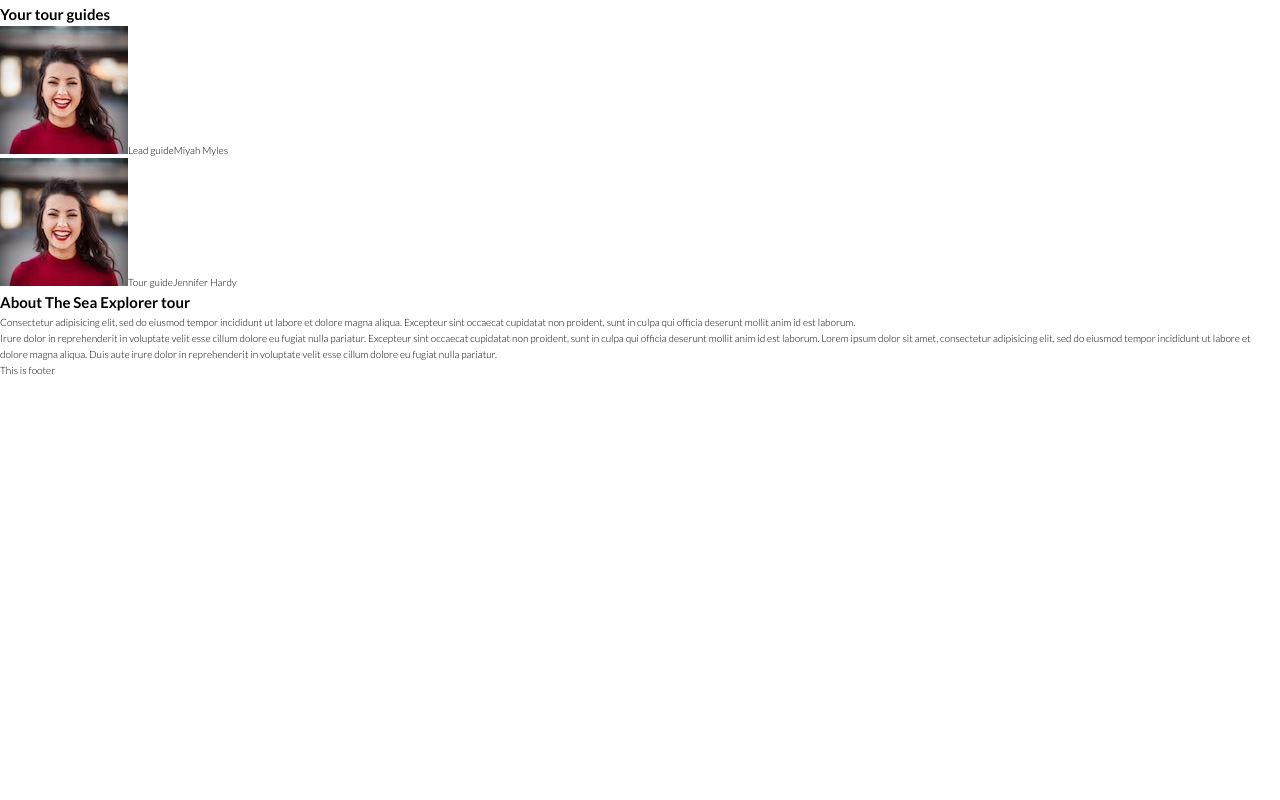
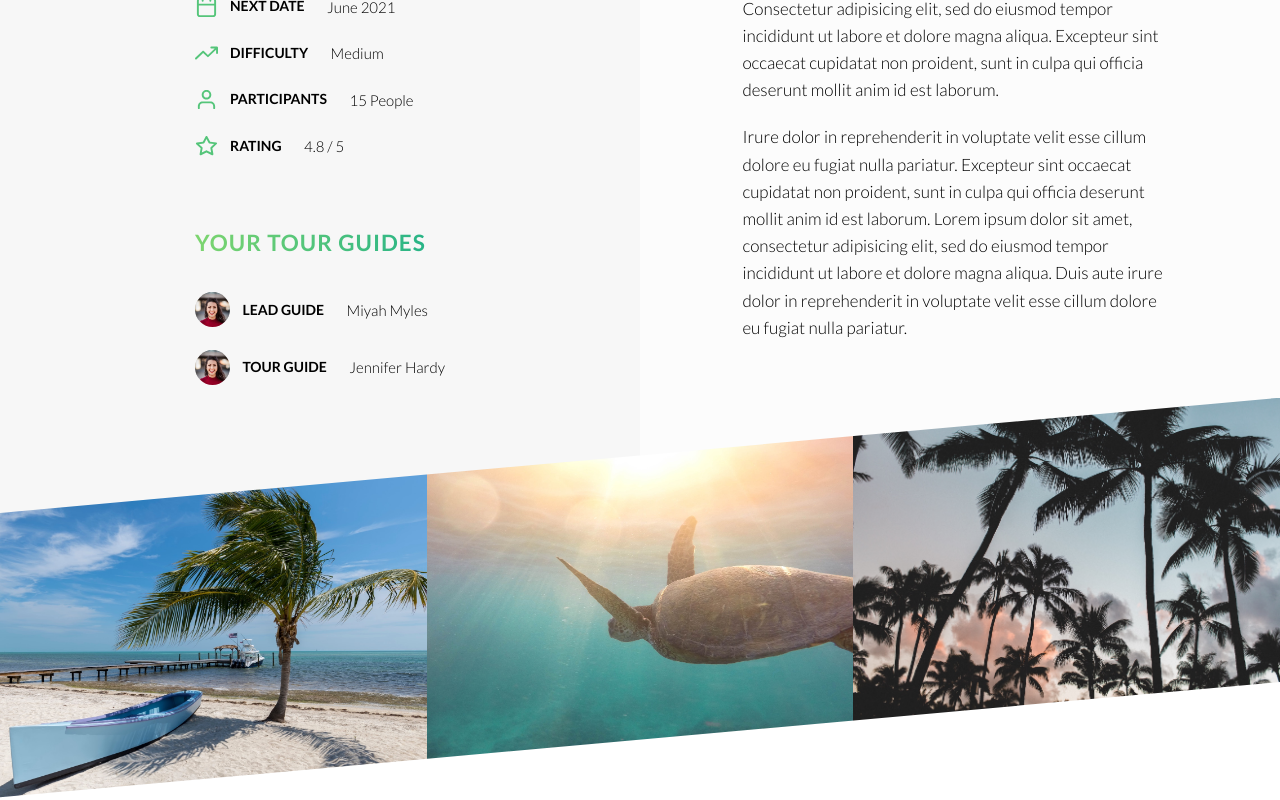
Before and after one commit to BoyanLiuu/React-Go-Tour-Website, a React (Create React App) app in the folder client/: page /tour/1 in a window 1280 px wide. Shown: the part 700-1500 px from the top of the page. Before the commit the page ends 1078 px from the top, so only its background shows below. Built offline with nearby package versions, Linux system fonts and the light colour scheme.

Commit message:
finished tour pics and tour desc

```diff
--- a/client/public/index.html
+++ b/client/public/index.html
@@ -14,6 +14,7 @@
             href="https://fonts.googleapis.com/css?family=Lato:300,300i,700"
             rel="stylesheet"
         />
+
         <!--
       manifest.json provides metadata used when your web app is installed on a
       user's mobile device or desktop. See https://developers.google.com/web/fundamentals/web-app-manifest/
--- a/client/src/Theme.js
+++ b/client/src/Theme.js
@@ -26,4 +26,7 @@ export const GlobalStyle = createGlobalStyle`
     a{
         text-decoration:none;
     }
+    .ma-bt-lg {
+    margin-bottom: 3.5rem !important;
+}
 `;
--- a/client/src/components/Tour/TourDesc.js
+++ b/client/src/components/Tour/TourDesc.js
@@ -7,99 +7,205 @@ import user from '../../assets/img/tourPageIcons/user.svg';
 import star from '../../assets/img/tourPageIcons/star.svg';
 
 import tempPhoto from '../../assets/img/users/user-12.jpg';
-const StyledDesc = styled.section``;
+const StyledDesc = styled.section`
+    background-color: #fcfcfc;
+    margin-top: calc(0px - var(--section-rotate));
+    display: -webkit-box;
+    display: -ms-flexbox;
+    display: flex;
+
+    & > * {
+        padding: 0 8vw;
+        padding-top: 14vw;
+        padding-bottom: calc(1vw + var(--section-rotate));
+        -webkit-box-flex: 0;
+        -ms-flex: 0 0 50%;
+        flex: 0 0 50%;
+    }
+
+    .overview-box {
+        background-color: #f7f7f7;
+        display: -webkit-box;
+        display: -ms-flexbox;
+        display: flex;
+        -webkit-box-pack: center;
+        -ms-flex-pack: center;
+        justify-content: center;
+    }
+    .overview-box__group:not(:last-child) {
+        margin-bottom: 7rem;
+    }
+
+    .heading-secondary {
+        font-size: 2.25rem;
+        text-transform: uppercase;
+        font-weight: 700;
+        background-image: -webkit-gradient(
+            linear,
+            left top,
+            right top,
+            from(#7dd56f),
+            to(#28b487)
+        );
+        background-image: linear-gradient(to right, #7dd56f, #28b487);
+        -webkit-background-clip: text;
+        color: transparent;
+        letter-spacing: 0.1rem;
+        line-height: 1.3;
+        display: inline-block;
+    }
+    .overview-box__detail {
+        font-size: 1.5rem;
+        display: -webkit-box;
+        display: -ms-flexbox;
+        display: flex;
+        -webkit-box-align: center;
+        -ms-flex-align: center;
+        align-items: center;
+        font-weight: 400;
+    }
+    .overview-box__detail img {
+        margin-right: 1.25rem;
+    }
+    .overview-box__detail:not(:last-child) {
+        margin-bottom: 2.25rem;
+    }
+    .overview-box__label {
+        font-weight: 700;
+        margin-right: 2.25rem;
+        text-transform: uppercase;
+        font-size: 1.4rem;
+    }
+    .overview-box__text {
+        text-transform: capitalize;
+    }
+    .overview-box__img {
+        border-radius: 50%;
+        height: 3.5rem;
+        margin-right: 1.25rem;
+    }
+    .overview-box__icon {
+        height: 2.25rem;
+        width: 2.25rem;
+    }
+    .description-box .description {
+        margin-right: 5rem;
+    }
+    .description-box .description__text {
+        font-size: 1.7rem;
+    }
+    .description-box .description__text:not(:last-child) {
+        margin-bottom: 2rem;
+    }
+`;
 
 const TourDesc = ({ data }) => {
+    const descriptionItems = data.description.split('\n').map((item, key) => (
+        <p className="description__text" key={key}>
+            {item}
+        </p>
+    ));
+    console.log(data.description.split('\n'));
     return (
         <>
             <StyledDesc>
-                <div class="overview-box">
-                    <div class="overview-box__group">
-                        <h2 class="heading-secondary">Quick facts</h2>
-                        <div class="overview-box__detail">
+                <div className="overview-box">
+                    <div>
+                        <div className="overview-box__group">
+                            <h2 className="heading-secondary ma-bt-lg">
+                                Quick facts
+                            </h2>
+                            <div className="overview-box__detail">
                                 <img
-                                className="header__hero-img"
+                                    className="overview-box__icon"
                                     src={calendar}
                                     alt="calendar"
                                 />
-                            <span class="overview-box__label">Next date</span>
-                            <span class="overview-box__text">June 2021</span>
+                                <span className="overview-box__label">
+                                    Next date
+                                </span>
+                                <span className="overview-box__text">
+                                    June 2021
+                                </span>
                             </div>
-                        <div class="overview-box__detail">
+                            <div className="overview-box__detail">
                                 <img
-                                className="header__hero-img"
+                                    className="overview-box__icon"
                                     src={trendingUp}
                                     alt="trending up"
                                 />
-                            <span class="overview-box__label">Difficulty</span>
-                            <span class="overview-box__text">medium</span>
+                                <span className="overview-box__label">
+                                    Difficulty
+                                </span>
+                                <span className="overview-box__text">
+                                    {data.difficulty}
+                                </span>
                             </div>
-                        <div class="overview-box__detail">
+                            <div className="overview-box__detail">
                                 <img
-                                className="header__hero-img"
+                                    className="overview-box__icon"
                                     src={user}
                                     alt="user"
                                 />
-                            <span class="overview-box__label">
+                                <span className="overview-box__label">
                                     Participants
                                 </span>
-                            <span class="overview-box__text">15 people</span>
+                                <span className="overview-box__text">
+                                    {data.maxGroupSize} people
+                                </span>
                             </div>
-                        <div class="overview-box__detail">
+                            <div className="overview-box__detail">
                                 <img
-                                className="header__hero-img"
+                                    className="overview-box__icon"
                                     src={star}
                                     alt="star"
                                 />
-                            <span class="overview-box__label">Rating</span>
-                            <span class="overview-box__text">4.8 / 5</span>
+                                <span className="overview-box__label">
+                                    Rating
+                                </span>
+                                <span className="overview-box__text">
+                                    {data.ratingsAverage} / 5
+                                </span>
                             </div>
                         </div>
-                    <div class="overview-box__group">
-                        <h2 class="heading-secondary ">Your tour guides</h2>
-                        <div class="overview-box__detail">
+                        <div className="overview-box__group">
+                            <h2 className="heading-secondary ma-bt-lg">
+                                Your tour guides
+                            </h2>
+                            <div className="overview-box__detail">
                                 <img
-                                class="overview-box__img"
+                                    className="overview-box__img"
                                     src={tempPhoto}
                                     alt="Miyah Myles"
                                 />
-                            <span class="overview-box__label">Lead guide</span>
-                            <span class="overview-box__text">Miyah Myles</span>
+                                <span className="overview-box__label">
+                                    Lead guide
+                                </span>
+                                <span className="overview-box__text">
+                                    Miyah Myles
+                                </span>
                             </div>
-                        <div class="overview-box__detail">
+                            <div className="overview-box__detail">
                                 <img
-                                class="overview-box__img"
+                                    className="overview-box__img"
                                     src={tempPhoto}
                                     alt="Jennifer Hardy"
                                 />
-                            <span class="overview-box__label">Tour guide</span>
-                            <span class="overview-box__text">
+                                <span className="overview-box__label">
+                                    Tour guide
+                                </span>
+                                <span className="overview-box__text">
                                     Jennifer Hardy
                                 </span>
                             </div>
                         </div>
                     </div>
-                <div class="description-box">
-                    <h2 class="heading-secondary">
-                        About The Sea Explorer tour
+                </div>
+                <div className="description-box">
+                    <h2 className="heading-secondary ma-bt-lg">
+                        About {data.name}
                     </h2>
-                    <p class="description__text">
-                        Consectetur adipisicing elit, sed do eiusmod tempor
-                        incididunt ut labore et dolore magna aliqua. Excepteur
-                        sint occaecat cupidatat non proident, sunt in culpa qui
-                        officia deserunt mollit anim id est laborum.
-                    </p>
-                    <p class="description__text">
-                        Irure dolor in reprehenderit in voluptate velit esse
-                        cillum dolore eu fugiat nulla pariatur. Excepteur sint
-                        occaecat cupidatat non proident, sunt in culpa qui
-                        officia deserunt mollit anim id est laborum. Lorem ipsum
-                        dolor sit amet, consectetur adipisicing elit, sed do
-                        eiusmod tempor incididunt ut labore et dolore magna
-                        aliqua. Duis aute irure dolor in reprehenderit in
-                        voluptate velit esse cillum dolore eu fugiat nulla
-                        pariatur.
-                    </p>
+                    {descriptionItems}
                 </div>
             </StyledDesc>
         </>
--- a/client/src/components/Tour/TourPics.js
+++ b/client/src/components/Tour/TourPics.js
@@ -0,0 +1,62 @@
+import styled from 'styled-components';
+import React from 'react';
+const StyledHero = styled.section`
+    display: -webkit-box;
+    display: -ms-flexbox;
+    display: flex;
+    clip-path: polygon(
+        0 var(--section-rotate),
+        100% 0,
+        100% calc(100% - var(--section-rotate)),
+        0 100%
+    );
+    -webkit-clip-path: polygon(
+        0 var(--section-rotate),
+        100% 0,
+        100% calc(100% - var(--section-rotate)),
+        0 100%
+    );
+    margin-top: calc(0px - var(--section-rotate));
+    position: relative;
+    z-index: 1000;
+
+    .picture-box__img {
+        display: block;
+        width: 100%;
+        height: 110%;
+        -o-object-fit: cover;
+        object-fit: cover;
+    }
+    .picture-box__img--1 {
+        padding-top: 15%;
+    }
+    .picture-box__img--2 {
+        padding-bottom: 15%;
+    }
+    .picture-box__img--3 {
+        padding-bottom: 27%;
+    }
+`;
+
+const TourPics = ({ data }) => {
+    const imgArys = data.images.map(
+        (item) => require(`./../../assets/img/tours/${item}`).default
+    );
+    const renderItems = imgArys.map((item, index) => {
+        return (
+            <div className="picture-box">
+                <img
+                    className={`picture-box__img picture-box__img--${
+                        index + 1
+                    }`}
+                    src={item}
+                    alt="tour img"
+                    key={index}
+                />
+            </div>
+        );
+    });
+    return <StyledHero>{renderItems}</StyledHero>;
+};
+
+export default TourPics;
--- a/client/src/components/index.js
+++ b/client/src/components/index.js
@@ -4,3 +4,5 @@ export { default as Card } from './Home/Card';
 
 export { default as TourHero } from './Tour/TourHero';
 export { default as TourDesc } from './Tour/TourDesc';
+export { default as TourPics } from './Tour/TourPics';
+export { default as TourMap } from './Tour/TourMap';
--- a/client/src/pages/Tour.js
+++ b/client/src/pages/Tour.js
@@ -1,4 +1,4 @@
-import { TourHero, TourDesc } from './../components/index';
+import { TourHero, TourDesc, TourPics, TourMap } from './../components/index';
 const tempData = {
     startLocation: {
         description: 'Miami, USA',
@@ -62,6 +62,8 @@ function Tour() {
         <>
             <TourHero data={tempData} />
             <TourDesc data={tempData} />
+            <TourPics data={tempData} />
+            <TourMap data={tempData} />
         </>
     );
 }
```
Also changed, not shown: client/src/components/Tour/TourMap.js (+8 -8 lines). Lines whose indentation alone changed are shown as unchanged.
